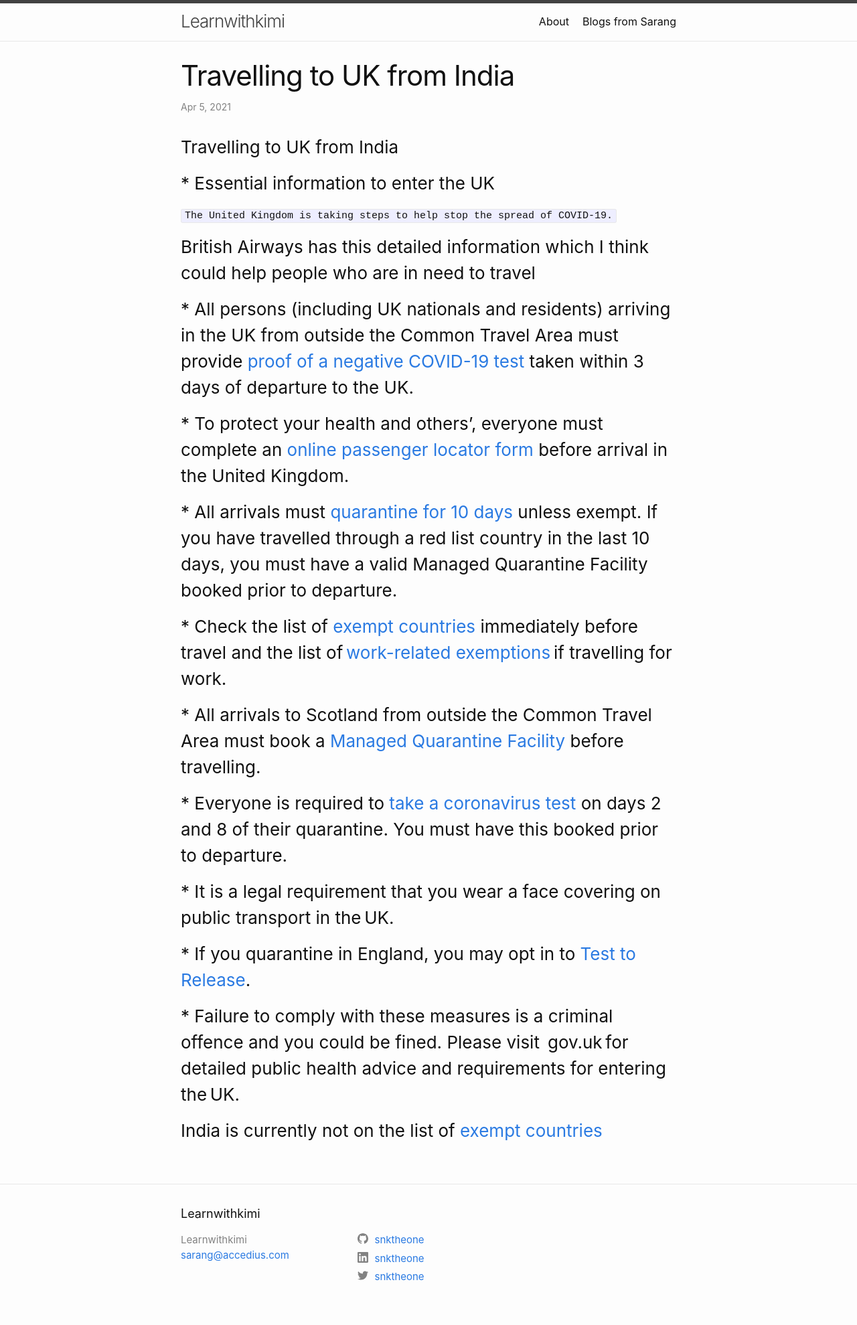
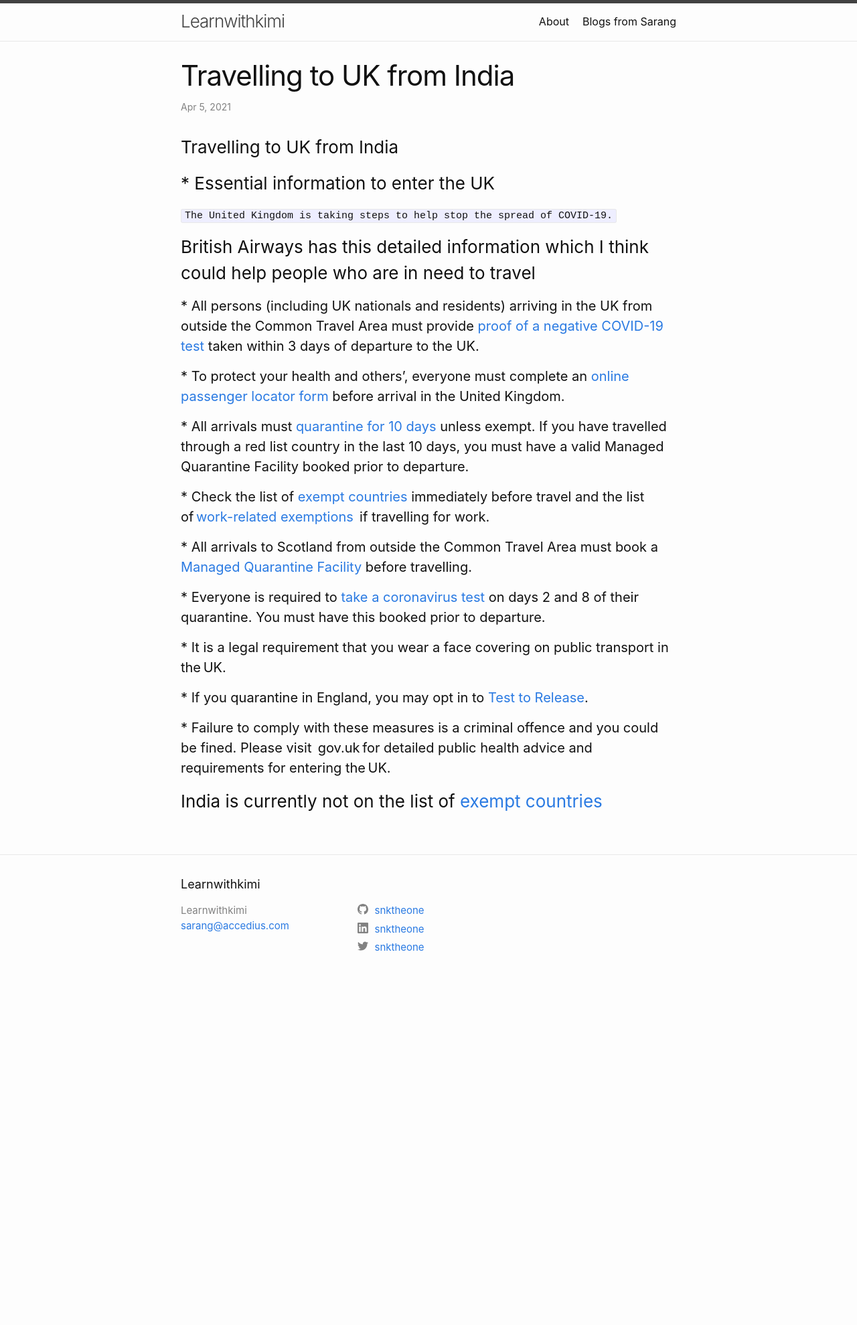
Before and after one commit to Snktheone/learnwithkimi.github.io, a Jekyll site: the page built from _posts/2021-04-05-Travelling-to-Uk-From-India.markdown, in a window 1280 px wide. Shown: the whole page at 67% size. Built offline with Jekyll 4.4.1, drawn with Linux system fonts in a browser that asks for light colours; after the commit the page ends 1487 px from its top, so only the background shows below that.

```diff
--- a/_posts/2021-04-05-Travelling-to-Uk-From-India.markdown
+++ b/_posts/2021-04-05-Travelling-to-Uk-From-India.markdown
@@ -12,15 +12,15 @@ date:   2021-04-05 15:30:00
 
 ### British Airways has this detailed information which I think could help people who are in need to travel
 
-### * All persons (including UK nationals and residents) arriving in the UK from outside the Common Travel Area must provide [proof of a negative COVID-19 test](https://www.gov.uk/guidance/coronavirus-covid-19-testing-for-people-travelling-to-england) taken within 3 days of departure to the UK.
-### * To protect your health and others’, everyone must complete an [online passenger locator form](https://www.gov.uk/provide-journey-contact-details-before-travel-uk) before arrival in the United Kingdom.
-### * All arrivals must [quarantine for 10 days](https://www.gov.uk/guidance/how-to-quarantine-when-you-arrive-in-england) unless exempt. If you have travelled through a red list country in the last 10 days, you must have a valid Managed Quarantine Facility booked prior to departure.
-### * Check the list of [exempt countries](https://www.gov.uk/guidance/coronavirus-covid-19-travel-corridors) immediately before travel and the list of [work-related exemptions](https://www.gov.uk/government/publications/coronavirus-covid-19-travellers-exempt-from-uk-border-rules/coronavirus-covid-19-travellers-exempt-from-uk-border-rules) if travelling for work.
-### * All arrivals to Scotland from outside the Common Travel Area must book a [Managed Quarantine Facility](https://www.gov.scot/publications/coronavirus-covid-19-international-travel-quarantine/) before travelling.
-### * Everyone is required to [take a coronavirus test](https://www.gov.uk/guidance/how-to-quarantine-when-you-arrive-in-england) on days 2 and 8 of their quarantine. You must have this booked prior to departure.
-### * It is a legal requirement that you wear a face covering on public transport in the UK.
-### * If you quarantine in England, you may opt in to [Test to Release](https://www.gov.uk/guidance/coronavirus-covid-19-test-to-release-for-international-travel).
-### * Failure to comply with these measures is a criminal offence and you could be fined. Please visit  gov.uk for detailed public health advice and requirements for entering the UK.
+#### * All persons (including UK nationals and residents) arriving in the UK from outside the Common Travel Area must provide [proof of a negative COVID-19 test](https://www.gov.uk/guidance/coronavirus-covid-19-testing-for-people-travelling-to-england) taken within 3 days of departure to the UK.
+#### * To protect your health and others’, everyone must complete an [online passenger locator form](https://www.gov.uk/provide-journey-contact-details-before-travel-uk) before arrival in the United Kingdom.
+#### * All arrivals must [quarantine for 10 days](https://www.gov.uk/guidance/how-to-quarantine-when-you-arrive-in-england) unless exempt. If you have travelled through a red list country in the last 10 days, you must have a valid Managed Quarantine Facility booked prior to departure.
+#### * Check the list of [exempt countries](https://www.gov.uk/guidance/coronavirus-covid-19-travel-corridors) immediately before travel and the list of [work-related exemptions](https://www.gov.uk/government/publications/coronavirus-covid-19-travellers-exempt-from-uk-border-rules/coronavirus-covid-19-travellers-exempt-from-uk-border-rules)  if travelling for work.
+#### * All arrivals to Scotland from outside the Common Travel Area must book a [Managed Quarantine Facility](https://www.gov.scot/publications/coronavirus-covid-19-international-travel-quarantine/) before travelling.
+#### * Everyone is required to [take a coronavirus test](https://www.gov.uk/guidance/how-to-quarantine-when-you-arrive-in-england) on days 2 and 8 of their quarantine. You must have this booked prior to departure.
+#### * It is a legal requirement that you wear a face covering on public transport in the UK.
+#### * If you quarantine in England, you may opt in to [Test to Release](https://www.gov.uk/guidance/coronavirus-covid-19-test-to-release-for-international-travel).
+#### * Failure to comply with these measures is a criminal offence and you could be fined. Please visit  gov.uk for detailed public health advice and requirements for entering the UK.
 
 
 ### India is currently not on the list of [exempt countries](https://www.gov.uk/guidance/coronavirus-covid-19-travel-corridors)
```
